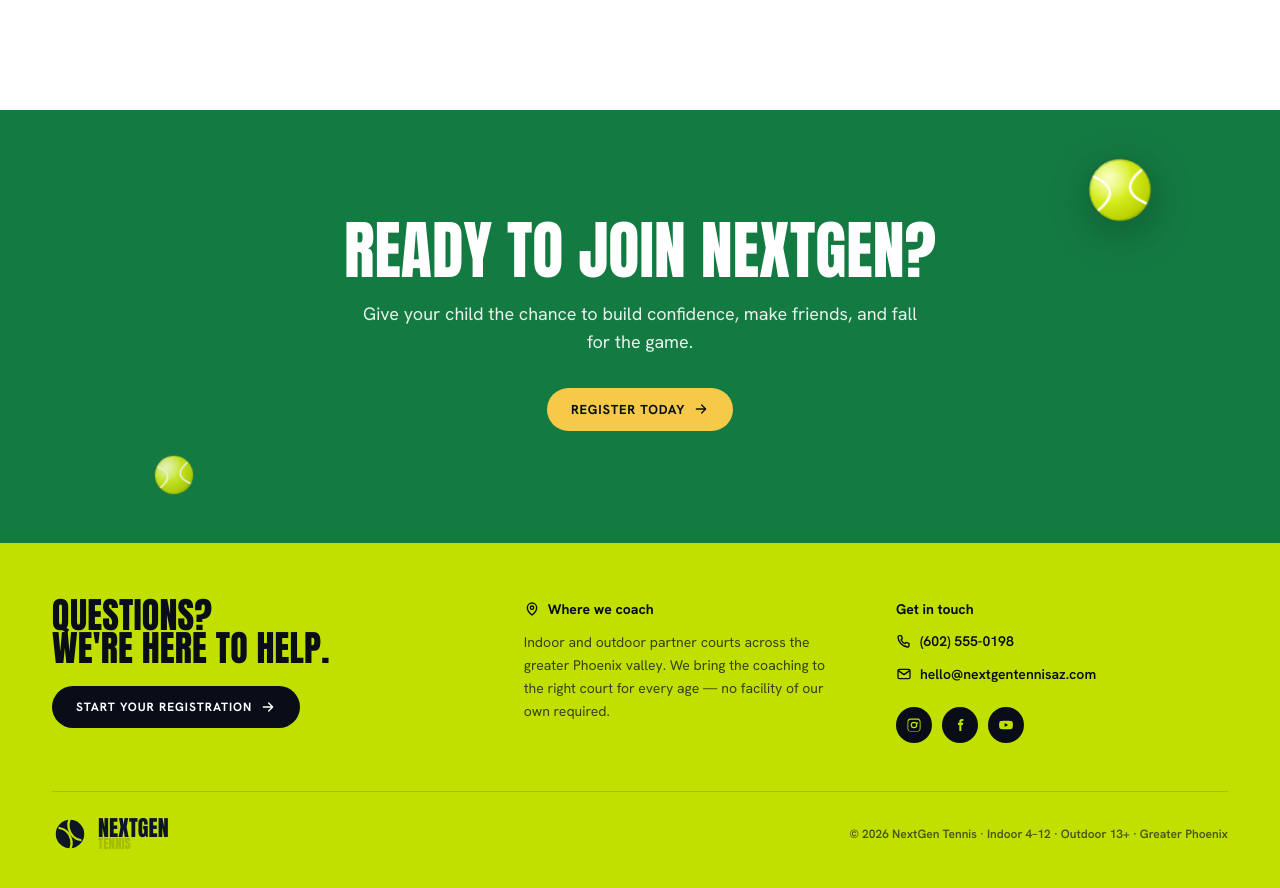
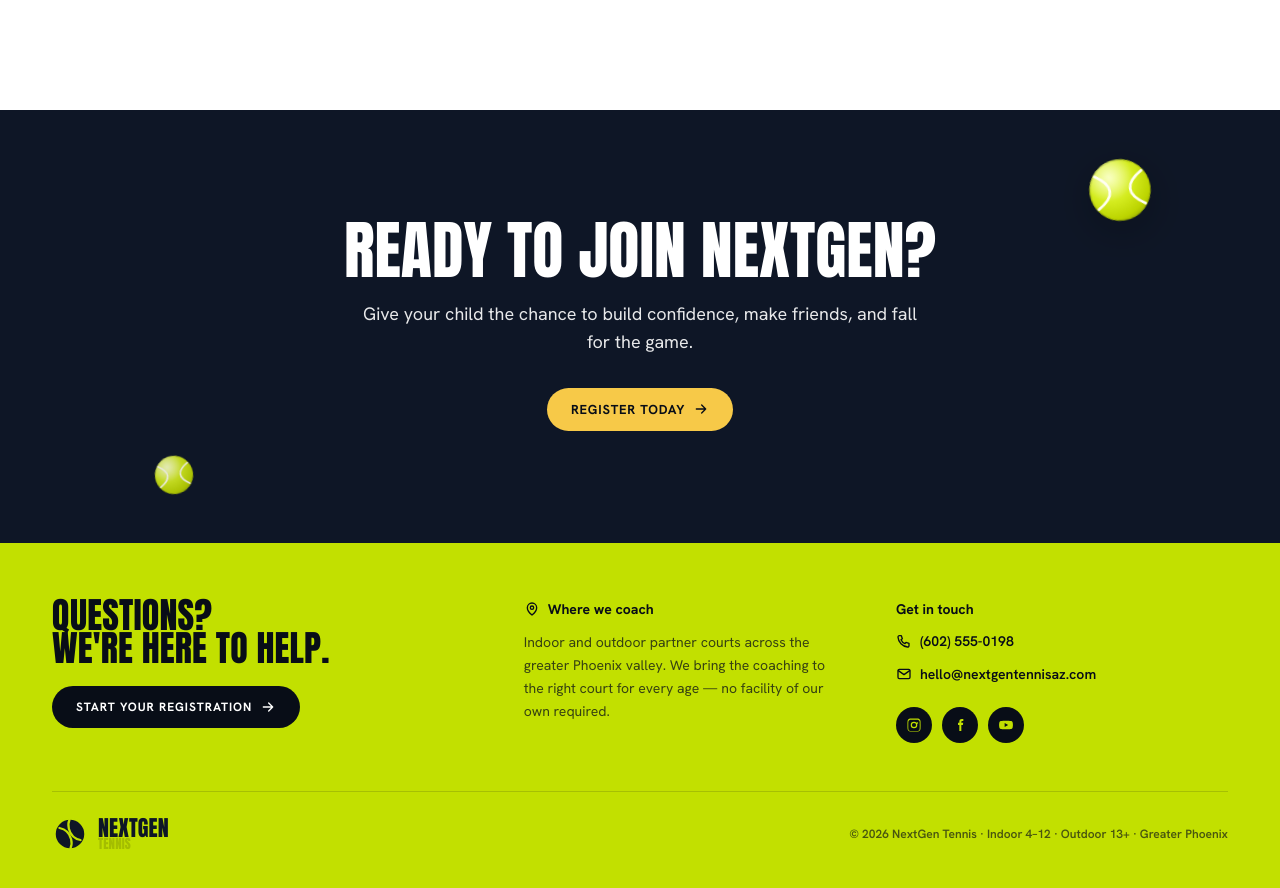
Before and after one commit to ShresthSamyak/-nextgentennis, a Next.js app: page /programs in a window 1280 px wide. Shown: the part 3919-4807 px from the top of the page. Built offline with nearby package versions, Linux system fonts and the light colour scheme.

Commit message:
feat: update section background color to navy and add .vercel to .gitignore

```diff
--- a/app/programs/page.tsx
+++ b/app/programs/page.tsx
@@ -324,7 +324,7 @@ export default function ProgramsPage() {
       </section>
 
       {/* ===================== FINAL CTA ===================== */}
-      <section className="relative overflow-hidden bg-emerald py-20 text-white sm:py-28">
+      <section className="relative overflow-hidden bg-navy py-20 text-white sm:py-28">
         <TennisBall className="float-y absolute right-[10%] top-12 hidden h-16 w-16 drop-shadow-[0_10px_24px_rgba(0,0,0,0.3)] lg:block" />
         <TennisBall className="float-y absolute bottom-12 left-[12%] hidden h-10 w-10 opacity-90 sm:block" />
         <div className="relative mx-auto max-w-3xl px-5 text-center sm:px-8">
```
Also changed, not shown: 1 other file (tests, documents, lock files or other folders).
